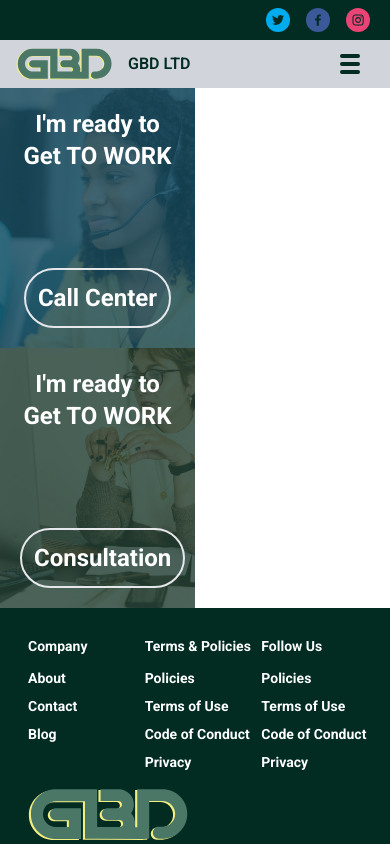
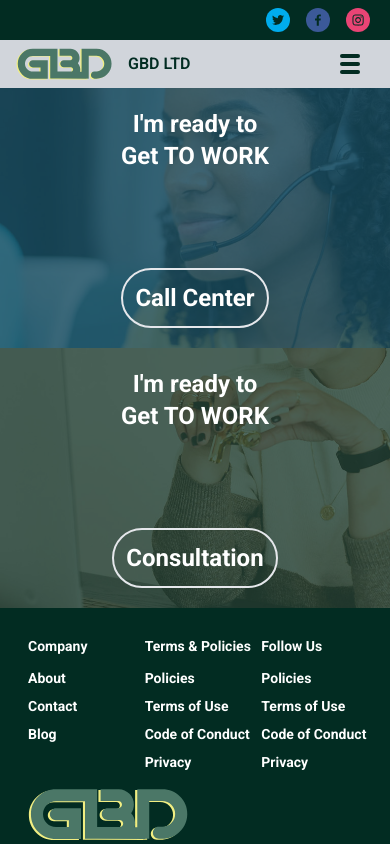
Before and after one commit to BobbyP95/test_app, a React (Vite) app: page /#/ in a window 390 px wide. Shown: the top 844 px of the page. Built offline with nearby package versions, Linux system fonts and the light colour scheme; a web font is replaced by a local one.

Commit message:
home_fix

```diff
--- a/src/components/ReadyOption.tsx
+++ b/src/components/ReadyOption.tsx
@@ -20,8 +20,9 @@ export function ReadyOption({
   return (
     <>
       <div
+        id={`readyO`}
         className={`
-      ${cssClass} md:h-full options readyOption-div  `}
+      ${cssClass} md:h-full options readyOption-div `}
       >
         <div
           style={{ backgroundColor: `${tailwindColor}` }}
--- a/src/components/readyOption.css
+++ b/src/components/readyOption.css
@@ -0,0 +1,5 @@
+@media screen and (max-width: 780px) {
+#readyO{
+    width: 100vw;
+}
+}
```
